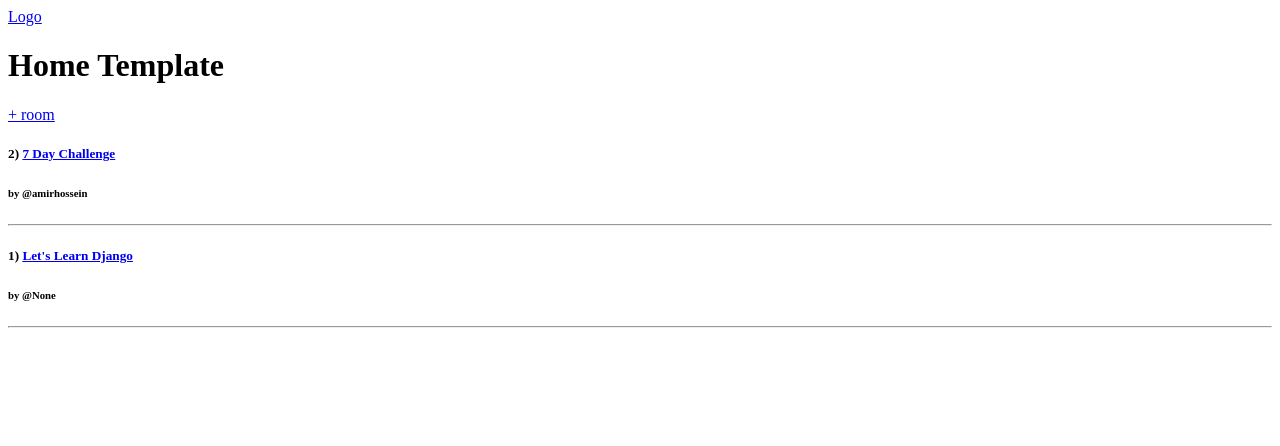
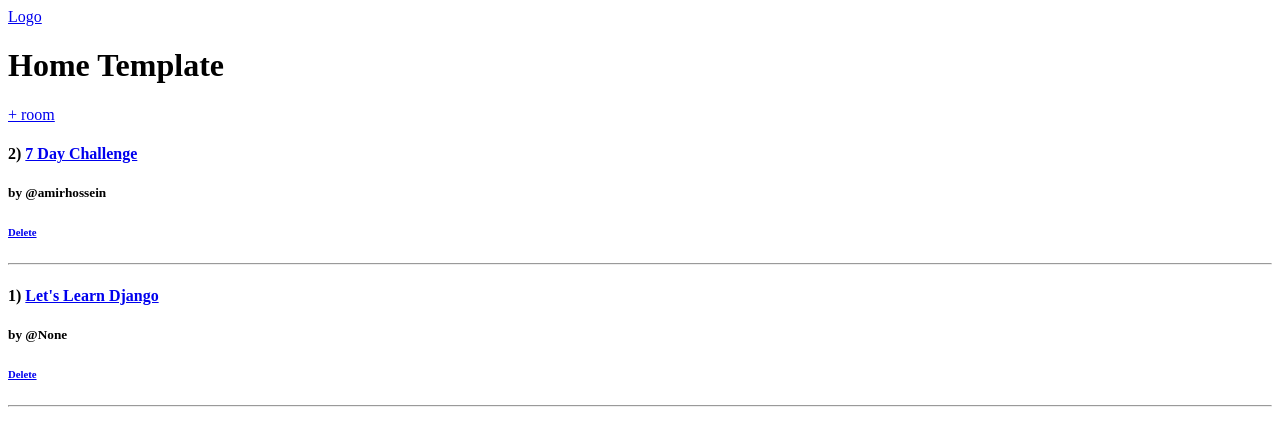
Before and after one commit to amirhzare/topic-base-website, a Django app: page / in a window 1280 px wide. Shown: the top 446 px of the page. Run offline with Django 4.2, Linux system fonts and the light colour scheme; data comes from the database, SQL or seed files in the repository; both versions use the stored data as it was after the commit.

Commit message:
feat: able to delete a room function

```diff
--- a/base/templates/base/home.html
+++ b/base/templates/base/home.html
@@ -7,8 +7,10 @@
     <div>
         {% for room in rooms %}
         <div>
-            <h5>{{room.id}}) <a href="{% url 'room' room.id %}">{{room.name}}</a> </h5>
-            <h6>by @{{room.host}}</h6>
+            <h4>{{room.id}}) <a href="{% url 'room' room.id %}">{{room.name}}</a> </h4>
+            <h5>by @{{room.host}}</h5>
+            <h6><a href="{% url 'delete-room' room.id %}">Delete</a></h6>
+
             <hr>
         </div>
         {% endfor %}
--- a/base/urls.py
+++ b/base/urls.py
@@ -5,5 +5,5 @@ urlpatterns = [
     path('', views.home, name='home'),
     path('room/<str:pk>/', views.room, name='room'),
     path('create-room/', views.createRoom, name='create-room'),
-
+    path('delete-room/<str:pk>/', views.deleteRoom, name='delete-room'),
 ]
--- a/base/views.py
+++ b/base/views.py
@@ -23,3 +23,10 @@ def createRoom(request):
             return redirect('home')
     context = {'form': form}
     return render(request, 'base/room_form.html', context)
+
+def deleteRoom(request, pk):
+    room = Room.objects.get(id=pk)
+    if request.method == 'POST':
+        room.delete()
+        return redirect('home')
+    return render(request, 'base/delete.html', {'obj': room})
```
Also changed, not shown: base/templates/base/delete.html (added, +12 -0 lines), db.sqlite3.
